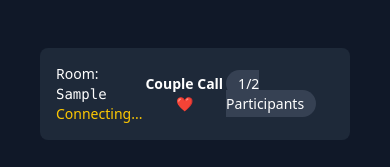
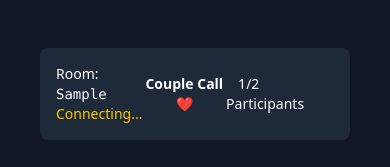
Before and after one commit to devpool007/couple-call, a React (Vite) app: page / in a window 390 px wide. Both pictures are taken after typing "Sample" into the empty fields and a click on the button "Join Room". Shown: the top 167 px of the page. Built offline with nearby package versions, Linux system fonts and the light colour scheme; no server answers.

Commit message:
changed some tailwind to make more responsive

```diff
--- a/src/App.jsx
+++ b/src/App.jsx
@@ -50,7 +50,7 @@ function App() {
 
   return (
     <div className="min-h-screen bg-gray-900">
-      <div className="max-w-7xl mx-auto px-4 py-6">
+      <div className="mx-auto px-4 py-6">
         {!joined ? (
           <JoinRoom onJoin={handleJoinRoom} />
         ) : (
--- a/src/components/VideoRoom.jsx
+++ b/src/components/VideoRoom.jsx
@@ -452,7 +452,7 @@ function VideoRoom({ roomId, userId, peerConnection }) {
               Couple Call ❤️
             </div>
             <div className="text-white text-sm">
-          <span className="px-3 py-1 bg-gray-700 rounded-full">
+          <span className="px-3 py-1">
             {Object.keys(peers).length + 1}/2 Participants
           </span>
             </div>
@@ -460,7 +460,7 @@ function VideoRoom({ roomId, userId, peerConnection }) {
         </div>
 
         {/* Video Grid */}
-        <div className="flex flex-col lg:flex-row gap-4 mb-10 mt-8">
+        <div className="flex flex-col lg:flex-row gap-4 mb-10 mt-8 w-auto h-fit max-h-180">
           {/* Local Video */}
           <div className="w-full lg:w-1/2 h-auto ">
             <div className="relative w-full h-full rounded-xl overflow-hidden">
```
